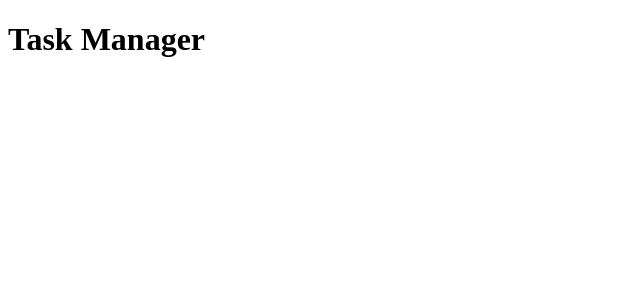
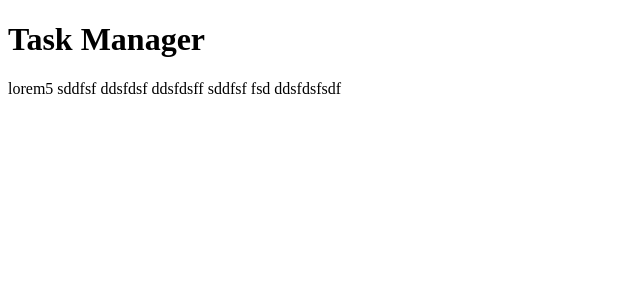
Before and after one commit to MarazorQ/SPP, a React (Create React App) app: page / in a window 1280 px wide. Shown: the top 300 px of the page, without its empty margins (0-640 px from the left). Built offline with nearby package versions, Linux system fonts and the light colour scheme; the HTML template or start-up script is replaced by a standard one.

Commit message:
added new component for application

```diff
--- a/src/components/App.js
+++ b/src/components/App.js
@@ -1,9 +1,11 @@
 import React from 'react';
+import Inputs from './Inputs';
 
 function App() {
     return(
         <div>
             <h1>Task Manager</h1>
+            <Inputs/>
         </div>
     )
 
--- /dev/null
+++ b/src/components/Inputs.js
@@ -0,0 +1,18 @@
+import { render } from '@testing-library/react';
+import React from 'react';
+
+function Inputs(){
+    return(
+        <div>
+            <p>lorem5 sddfsf
+                ddsfdsf
+                ddsfdsff
+                sddfsf
+                fsd
+                ddsfdsfsdf
+            </p>
+        </div>
+    )
+}
+
+export default Inputs
```
